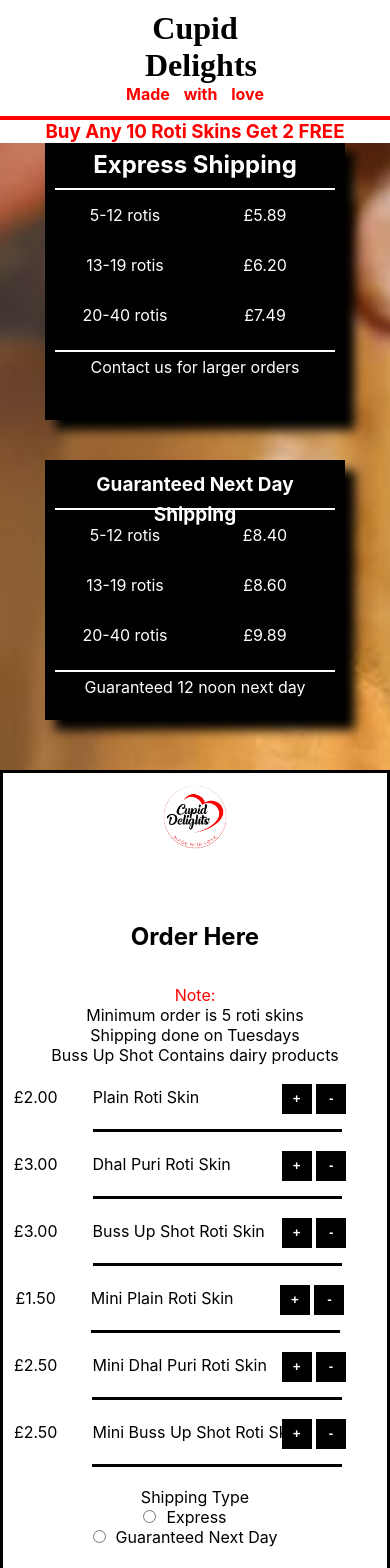
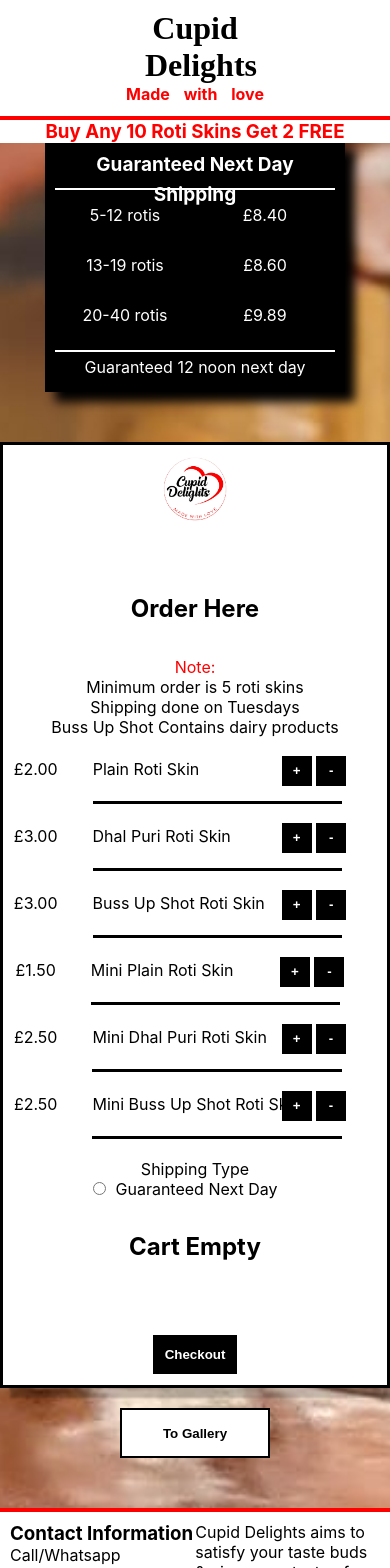
Before and after one commit to sammateo/cupid-delights, a Next.js app: page / in a window 390 px wide. Shown: the top 1568 px of the page. Built offline with nearby package versions, Linux system fonts and the light colour scheme.

Commit message:
Disallowing Express Shipping

```diff
--- a/pages/index.js
+++ b/pages/index.js
@@ -53,7 +53,7 @@ function Home() {
 
 	const [shipping, setShipping] = useState(0);
 
-	const [nextDay, setNextDay] = useState(null);
+	const [nextDay, setNextDay] = useState(true);
 	const [quantity, setQuantity] = useState(0);
 
 	// function add(event) {
--- a/src/ShippingInfo.js
+++ b/src/ShippingInfo.js
@@ -15,7 +15,7 @@ export default function ShippingInfo() {
 	const [nextshipping3, setNextShipping3] = useState(9.89);
 	return (
 		<div className={styles.additionalInfo}>
-			<div className={styles.shippingInfo}>
+			{/* <div className={styles.shippingInfo}>
 				<h2>Express Shipping</h2>
 				<p>5-12 rotis </p>
 				<p>{formatter.format(shipping1)}</p>
@@ -24,7 +24,7 @@ export default function ShippingInfo() {
 				<p>20-40 rotis</p>
 				<p>{formatter.format(shipping3)}</p>
 				<p className={styles.larger}>Contact us for larger orders</p>
-			</div>
+			</div> */}
 
 			<div className={styles.shippingInfo + " " + styles.guaranteed}>
 				<h2> Guaranteed Next Day Shipping</h2>
--- a/src/ShippingType.js
+++ b/src/ShippingType.js
@@ -3,7 +3,7 @@ export default function ShippingType({ changeShipType }) {
 	return (
 		<div className={styles.nextDay}>
 			<label htmlFor="nextDay">Shipping Type</label>
-			<p>
+			{/* <p>
 				<input
 					type="radio"
 					id="standard"
@@ -11,7 +11,7 @@ export default function ShippingType({ changeShipType }) {
 					onChange={changeShipType}
 				></input>
 				<span>Express</span>
-			</p>
+			</p> */}
 			<p>
 				<input
 					type="radio"
--- a/src/confirm.js
+++ b/src/confirm.js
@@ -39,7 +39,7 @@ export default function Confirm({
 		style: "currency",
 		currency: "GBP",
 	});
-
+	let shippingtype = nextDay ? "Guaranteed Next Day" : "Express";
 	// let discount = total * 0.9;
 	let body =
 		"Order: \n" +
@@ -98,7 +98,10 @@ export default function Confirm({
 		formatter.format(shipping) +
 		" |\n" +
 		"Total: " +
-		formatter.format(Number(total + shipping));
+		formatter.format(Number(total + shipping)) +
+		" |\n" +
+		"Shipping Type: " +
+		shippingtype;
 
 	function sendEmail(e) {
 		e.preventDefault();
--- a/styles/Home.module.css
+++ b/styles/Home.module.css
@@ -6,7 +6,7 @@
 	width: 100%;
 	overflow: visible;
 	display: grid;
-	grid-template-rows: 120px 300px auto 70px 250px;
+	/* grid-template-rows: 120px 300px auto 70px 250px; */
 	grid-auto-flow: dense;
 }
 
@@ -235,7 +235,7 @@
 @media (max-width: 768px) {
 	.container {
 		width: 100%;
-		grid-template-rows: 120px 600px auto 70px 250px;
+		grid-template-rows: 120px auto auto 70px 250px;
 	}
 
 	.options p {
--- a/styles/Shipping.module.css
+++ b/styles/Shipping.module.css
@@ -1,6 +1,6 @@
 .additionalInfo {
 	display: grid;
-	grid-template-columns: 1fr 1fr;
+	/* grid-template-columns: 1fr 1fr; */
 	grid-gap: 20px;
 }
 .shippingInfo {
@@ -61,7 +61,7 @@
 
 @media (max-width: 768px) {
 	.additionalInfo {
-		grid-template-columns: 1fr;
-		grid-template-rows: 300px;
+		/* grid-template-columns: 1fr;
+		grid-template-rows: 300px; */
 	}
 }
```
